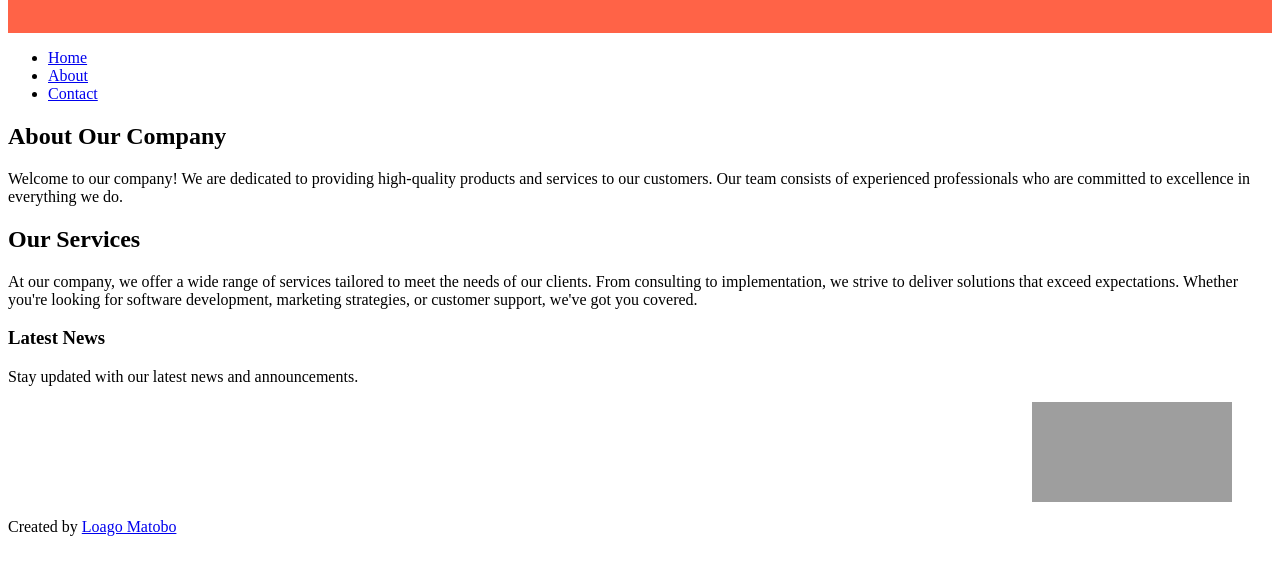
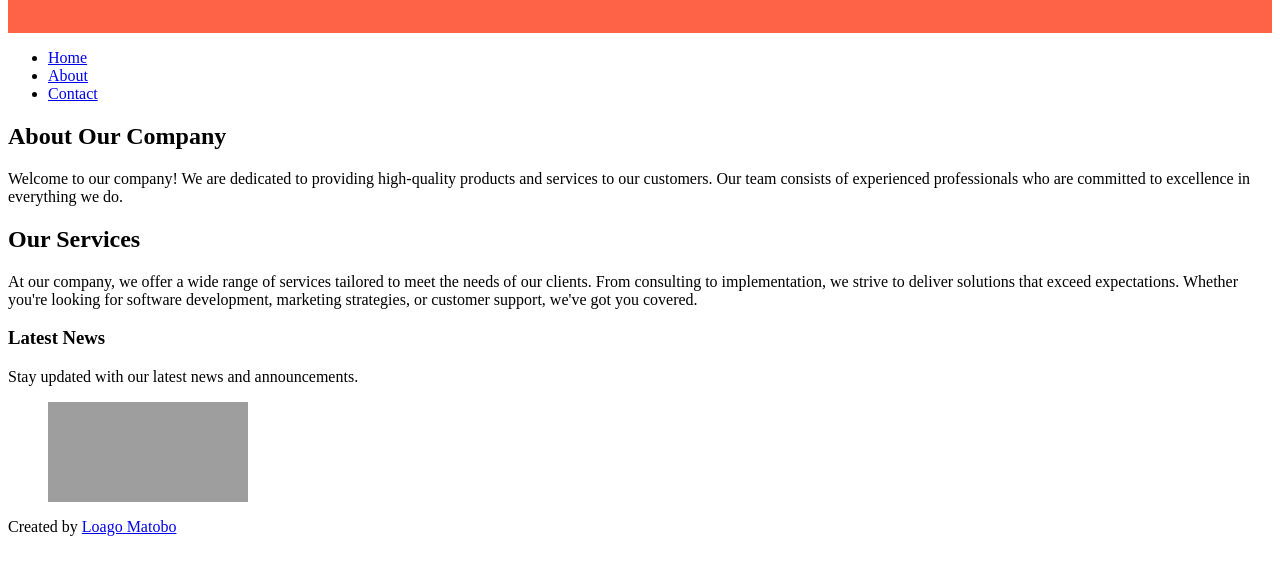
Before and after one commit to Loago66/-bida23-048, a plain HTML site: page index.html in a window 1280 px wide. Shown: the part 129-704 px from the top of the page. Drawn offline with Linux system fonts and the light colour scheme; grey boxes are pictures that could not be loaded.

Commit message:
Update index.html

```diff
--- a/index.html
+++ b/index.html
@@ -39,7 +39,7 @@
         	<h3>Latest News</h3>
         	<p>Stay updated with our latest news and announcements.</p>
 
- 	<figure align="right">
+ 	<figure align="left">
 
         <img width="200" height="100" src="https://i.pcmag.com/imagery/roundups/02HDufdqeRUDu3tl0NnY2qZ-2.fit_lim.size_1028x578.v1649351854.jpg">
 
```
